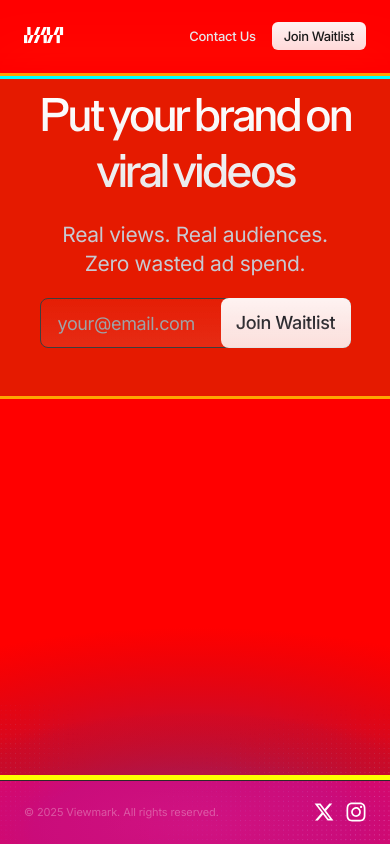
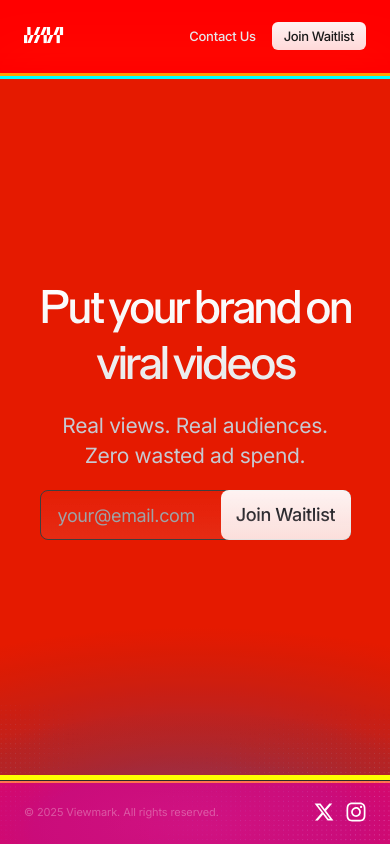
Before and after one commit to joe-whitehouse/viewmark-waitlist, a Next.js app: page / in a window 390 px wide. Built offline with nearby package versions, Linux system fonts and the light colour scheme; no server answers.

Commit message:
Fix mobile layout - let main-content grow to fill space, center children

```diff
--- a/app/globals.css
+++ b/app/globals.css
@@ -1575,16 +1575,25 @@ a.contact-text:focus,
     outline: 3px solid cyan !important; /* DEBUG: Header boundary */
   }
 
-  /* Main content - don't grow, just take natural space */
+  /* Main content - grow to fill space but constrain children */
   .main-content {
-    flex: 0 0 auto !important;
+    flex: 1 1 auto !important;
+    display: flex !important;
+    flex-direction: column !important;
+    justify-content: center !important;
+    min-height: 0 !important;
     outline: 3px solid orange !important; /* DEBUG: Main content boundary */
     background: rgba(0, 255, 0, 0.1) !important; /* DEBUG: Main content fill */
   }
 
+  /* Content container - don't grow */
+  .content-container {
+    flex: 0 0 auto !important;
+  }
+
   /* Footer - push to bottom but don't grow */
   .footer {
-    margin-top: auto !important;
+    margin-top: 0 !important;
     flex: 0 0 auto !important;
     outline: 5px solid yellow !important; /* DEBUG: Footer boundary */
     background: rgba(255, 0, 255, 0.3) !important; /* DEBUG: Footer fill */
```
